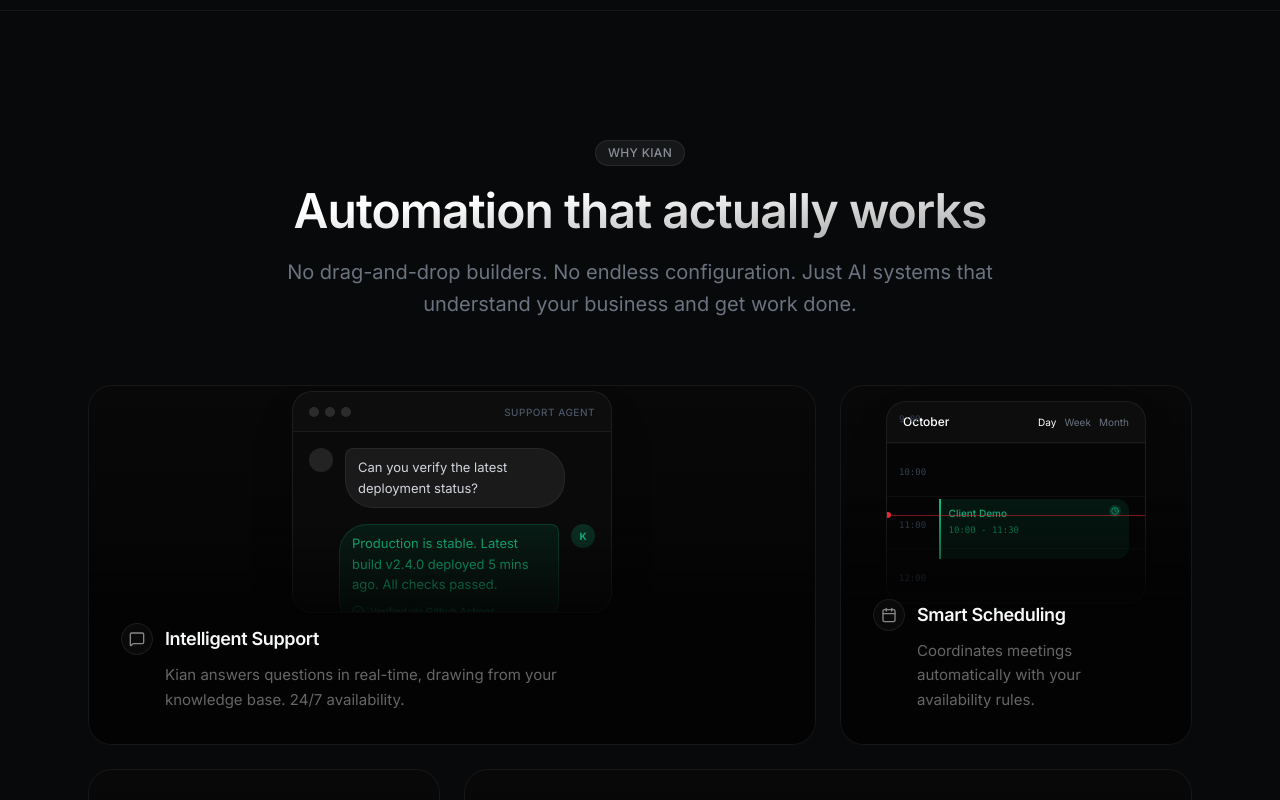
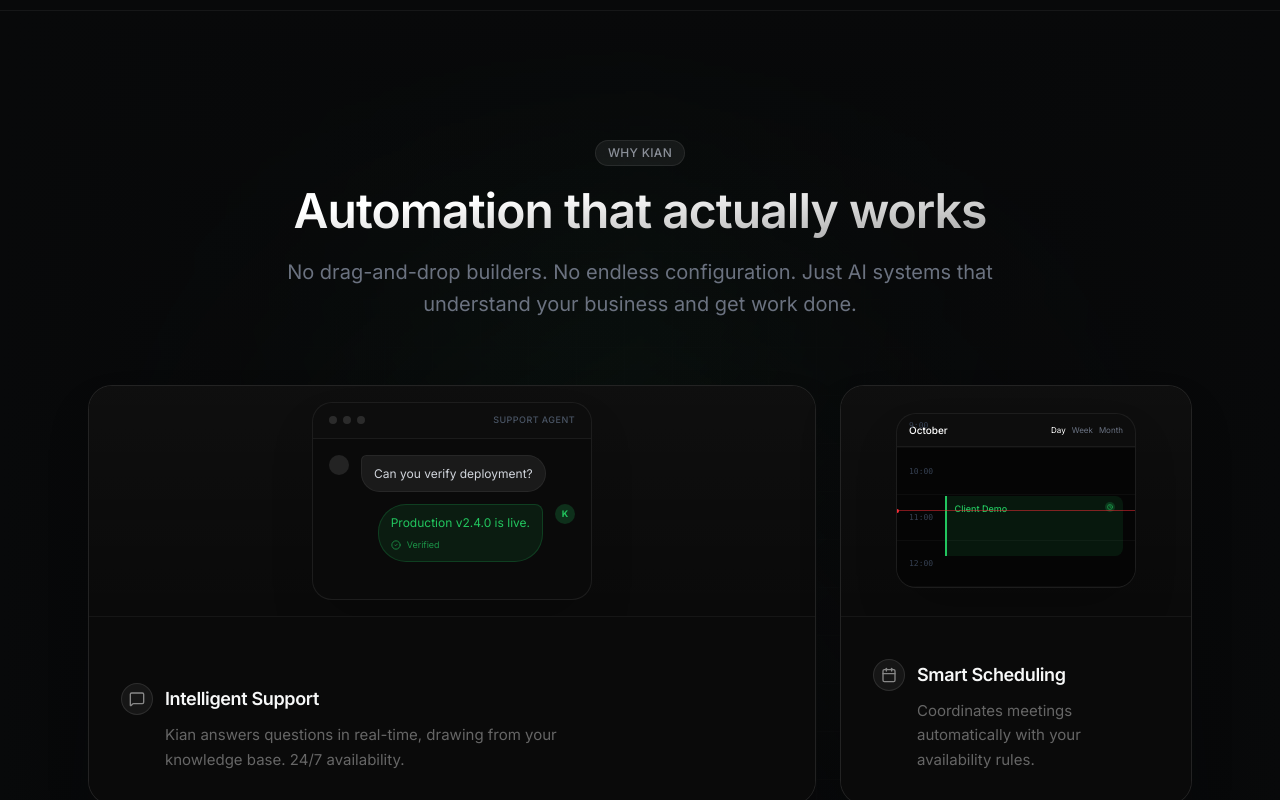
Before and after one commit to vallit-tv/Syntra, a Next.js app in the folder vallit-site/: page / in a window 1280 px wide. Shown: the part 1200-2000 px from the top of the page. Built offline with nearby package versions, Linux system fonts and the light colour scheme.

Commit message:
feat: introduce premium background and refine home page Bento card and UI component styling

```diff
--- a/vallit-site/src/app/globals.css
+++ b/vallit-site/src/app/globals.css
@@ -8,7 +8,7 @@
 :root {
   /* --- Color Palette: Linear-Inspired Dark Mode --- */
   --bg-body: #08090a;
-  --bg-elevated: #0c0d0e;
+  --bg-elevated: #0A0A0A;
   --bg-card: rgba(255, 255, 255, 0.02);
   --bg-card-hover: rgba(255, 255, 255, 0.04);
   --bg-nav: rgba(8, 9, 10, 0.85);
@@ -26,10 +26,10 @@
   --gray-900: #0c0d0e;
 
   /* Accent: Tech Green */
-  --accent: #10b981;
-  --accent-dim: rgba(16, 185, 129, 0.12);
-  --accent-glow: rgba(16, 185, 129, 0.35);
-  --accent-muted: rgba(16, 185, 129, 0.5);
+  --accent: #22c55e;
+  --accent-dim: rgba(34, 197, 94, 0.12);
+  --accent-glow: rgba(34, 197, 94, 0.35);
+  --accent-muted: rgba(34, 197, 94, 0.5);
 
   /* Semantic Colors - Linear-inspired */
   --text-primary: #f7f8f8;
@@ -289,7 +289,7 @@
   padding: var(--space-6);
   height: 100%;
   z-index: 2;
-  border: 1px solid rgba(255, 255, 255, 0.05);
+  border: 1px solid rgba(255, 255, 255, 0.1);
   transition:
     border-color 0.3s var(--ease-out-expo),
     transform 0.4s var(--ease-out-expo);
--- a/vallit-site/src/app/pricing/page.tsx
+++ b/vallit-site/src/app/pricing/page.tsx
@@ -132,7 +132,7 @@
                         title="Get in touch"
                         subtitle="Ready to discuss your automation needs? Fill out the form below and we'll get back to you within 24 hours."
                     />
-                    <div className="bg-[rgba(255,255,255,0.02)] rounded-2xl border border-[rgba(255,255,255,0.08)] p-8 md:p-10">
+                    <div className="bg-[#0A0A0A] rounded-2xl border border-white/10 p-8 md:p-10">
                         <ContactForm />
                     </div>
                 </div>
@@ -165,7 +165,7 @@
                     ].map((faq) => (
                         <div
                             key={faq.q}
-                            className="p-6 bg-[rgba(255,255,255,0.02)] rounded-xl border border-[rgba(255,255,255,0.06)]"
+                            className="p-6 bg-[#0A0A0A] rounded-xl border border-white/10"
                         >
                             <h3 className="text-white font-medium mb-2">{faq.q}</h3>
                             <p className="text-[var(--gray-300)] text-sm leading-relaxed">
--- a/vallit-site/src/components/home/benefits.tsx
+++ b/vallit-site/src/components/home/benefits.tsx
@@ -15,17 +15,20 @@
 } from "lucide-react";
 import React from "react";
 
+import { PremiumBackground } from "@/components/ui/premium-background";
+
 export function Benefits() {
     return (
         <section className="py-24 md:py-32 relative overflow-hidden">
-            <div className="container mx-auto px-6 max-w-6xl">
+            <PremiumBackground />
+            <div className="container mx-auto px-6 max-w-6xl relative z-10">
                 <SectionHeader
                     badge="Why Kian"
                     title="Automation that actually works"
                     subtitle="No drag-and-drop builders. No endless configuration. Just AI systems that understand your business and get work done."
                 />
 
-                <div className="grid grid-cols-1 md:grid-cols-3 gap-6 auto-rows-[360px]">
+                <div className="grid grid-cols-1 md:grid-cols-3 gap-6 auto-rows-[420px]">
                     {/* Card 1: Intelligent Support (Span 2) */}
                     <BentoCard
                         className="md:col-span-2"
@@ -97,26 +100,21 @@
 }) {
     return (
         <div
-            className={`group relative overflow-hidden rounded-3xl bg-[#030303] border border-white/[0.08] ${className}`}
+            className={`group relative overflow-hidden rounded-3xl bg-[#0A0A0A] border border-white/10 hover:border-white/20 transition-all duration-300 shadow-2xl ${className}`}
         >
-            {/* Background Noise & Gradient */}
-            <div className="absolute inset-0 z-0">
+            {/* Visual Area */}
+            <div className="absolute inset-x-0 top-0 h-[55%] flex items-center justify-center overflow-hidden bg-[#0A0A0A]">
+                {/* Inner lighting effect - simplified */}
                 <div className="absolute inset-0 bg-gradient-to-b from-white/[0.02] to-transparent pointer-events-none" />
-            </div>
-
-            {/* Visual Area */}
-            <div className="absolute inset-x-0 top-0 h-[65%] flex items-center justify-center overflow-hidden">
-                {/* Inner lighting effect */}
-                <div className="absolute inset-0 bg-[radial-gradient(ellipse_at_top,_var(--tw-gradient-stops))] from-white/[0.05] via-transparent to-transparent opacity-0 group-hover:opacity-100 transition-opacity duration-700" />
                 <div className="relative w-full h-full p-8 md:p-10 flex items-center justify-center">
                     {visual}
                 </div>
             </div>
 
             {/* Content */}
-            <div className="absolute inset-x-0 bottom-0 z-20 p-8 flex flex-col justify-end bg-gradient-to-t from-[#030303] via-[#030303] to-transparent pt-24">
+            <div className="absolute inset-x-0 bottom-0 z-20 p-8 flex flex-col justify-end bg-[#0A0A0A] border-t border-white/5 h-[45%]">
                 <div className="flex items-center gap-3 mb-2">
-                    <div className="w-8 h-8 rounded-lg bg-white/[0.03] border border-white/[0.08] flex items-center justify-center backdrop-blur-sm">
+                    <div className="w-8 h-8 rounded-lg bg-white/5 border border-white/10 flex items-center justify-center">
                         <Icon className="w-4 h-4 text-[#888] group-hover:text-white transition-colors" />
                     </div>
                     <h3 className="text-lg font-medium text-white tracking-tight">{title}</h3>
@@ -133,28 +131,28 @@
 
 function SupportUI() {
     return (
-        <div className="w-full max-w-[320px] bg-[#0A0A0A] rounded-xl border border-white/[0.08] shadow-2xl overflow-hidden relative font-sans">
+        <div className="w-full max-w-[280px] bg-[#0A0A0A] rounded-xl border border-white/[0.08] shadow-2xl overflow-hidden relative font-sans transform group-hover:scale-105 transition-transform duration-500">
             {/* Header */}
-            <div className="h-10 border-b border-white/[0.06] flex items-center px-4 bg-white/[0.01]">
+            <div className="h-9 border-b border-white/[0.06] flex items-center px-4 bg-white/[0.01]">
                 <div className="flex gap-1.5">
-                    <div className="w-2.5 h-2.5 rounded-full bg-[#2B2B2B]" />
-                    <div className="w-2.5 h-2.5 rounded-full bg-[#2B2B2B]" />
-                    <div className="w-2.5 h-2.5 rounded-full bg-[#2B2B2B]" />
+                    <div className="w-2 h-2 rounded-full bg-[#2B2B2B]" />
+                    <div className="w-2 h-2 rounded-full bg-[#2B2B2B]" />
+                    <div className="w-2 h-2 rounded-full bg-[#2B2B2B]" />
                 </div>
-                <div className="ml-auto text-[10px] uppercase tracking-wider text-gray-600 font-medium">Support Agent</div>
+                <div className="ml-auto text-[9px] uppercase tracking-wider text-gray-600 font-medium">Support Agent</div>
             </div>
 
             {/* Chat Area */}
-            <div className="p-4 space-y-4 text-[13px] h-[180px] relative">
+            <div className="p-4 space-y-3 text-[12px] h-[160px] relative">
                 {/* Message 1 */}
                 <motion.div
                     initial={{ opacity: 0, y: 10 }}
                     whileInView={{ opacity: 1, y: 0 }}
                     className="flex gap-3"
                 >
-                    <div className="w-6 h-6 rounded-full bg-white/10 flex-shrink-0" />
-                    <div className="bg-[#1A1A1A] border border-white/[0.06] px-3 py-2 rounded-2xl rounded-tl-sm text-gray-300 max-w-[220px]">
-                        Can you verify the latest deployment status?
+                    <div className="w-5 h-5 rounded-full bg-white/10 flex-shrink-0" />
+                    <div className="bg-[#1A1A1A] border border-white/[0.06] px-3 py-2 rounded-2xl rounded-tl-sm text-gray-300 max-w-[200px]">
+                        Can you verify deployment?
                     </div>
                 </motion.div>
 
@@ -165,12 +163,12 @@
                     transition={{ delay: 0.4 }}
                     className="flex gap-3 flex-row-reverse"
                 >
-                    <div className="w-6 h-6 rounded-full bg-[var(--accent)]/20 flex items-center justify-center flex-shrink-0 text-[10px] text-[var(--accent)] font-bold">K</div>
-                    <div className="bg-[var(--accent)]/10 border border-[var(--accent)]/20 px-3 py-2 rounded-2xl rounded-tr-sm text-[var(--accent)] max-w-[220px]">
-                        Production is stable. Latest build v2.4.0 deployed 5 mins ago. All checks passed.
-                        <div className="mt-2 flex items-center gap-1.5 opacity-70">
-                            <CheckCircle2 className="w-3 h-3" />
-                            <span className="text-[10px]">Verified via Github Actions</span>
+                    <div className="w-5 h-5 rounded-full bg-[var(--accent)]/20 flex items-center justify-center flex-shrink-0 text-[9px] text-[var(--accent)] font-bold">K</div>
+                    <div className="bg-[var(--accent)]/10 border border-[var(--accent)]/20 px-3 py-2 rounded-2xl rounded-tr-sm text-[var(--accent)] max-w-[200px]">
+                        Production v2.4.0 is live.
+                        <div className="mt-1.5 flex items-center gap-1.5 opacity-70">
+                            <CheckCircle2 className="w-2.5 h-2.5" />
+                            <span className="text-[9px]">Verified</span>
                         </div>
                     </div>
                 </motion.div>
@@ -181,11 +179,11 @@
 
 function CalendarUI() {
     return (
-        <div className="w-full max-w-[260px] bg-[#0A0A0A] rounded-xl border border-white/[0.08] shadow-2xl relative overflow-hidden font-sans">
+        <div className="w-full max-w-[240px] bg-[#0A0A0A] rounded-xl border border-white/[0.08] shadow-2xl relative overflow-hidden font-sans transform group-hover:scale-105 transition-transform duration-500">
             {/* Calendar Header */}
-            <div className="px-4 py-3 border-b border-white/[0.06] flex justify-between items-center bg-white/[0.01]">
-                <span className="text-xs font-medium text-white">October</span>
-                <div className="flex gap-2 text-[10px] text-gray-500">
+            <div className="px-3 py-2 border-b border-white/[0.06] flex justify-between items-center bg-white/[0.01]">
+                <span className="text-[10px] font-medium text-white">October</span>
+                <div className="flex gap-1.5 text-[8px] text-gray-500">
                     <span className="text-white">Day</span>
                     <span>Week</span>
                     <span>Month</span>
@@ -193,17 +191,17 @@
             </div>
 
             {/* Grid */}
-            <div className="relative h-[160px] bg-[#050505]">
+            <div className="relative h-[140px] bg-[#050505]">
                 {/* Time Lines */}
                 {[9, 10, 11, 12].map((t, i) => (
                     <div key={t} className="absolute w-full border-b border-white/[0.03] flex items-center px-3" style={{ top: `${i * 33}%` }}>
-                        <span className="text-[9px] text-gray-700 font-mono -mt-[20%]">{t}:00</span>
+                        <span className="text-[8px] text-gray-700 font-mono -mt-[20%]">{t}:00</span>
                     </div>
                 ))}
 
                 {/* Current Time Line */}
                 <div className="absolute top-[45%] w-full h-px bg-red-500/50 z-20 flex items-center">
-                    <div className="w-1.5 h-1.5 rounded-full bg-red-500 -ml-0.5" />
+                    <div className="w-1 h-1 rounded-full bg-red-500 -ml-0.5" />
                 </div>
 
                 {/* Event Block */}
@@ -211,15 +209,14 @@
                     initial={{ height: 0, opacity: 0 }}
                     whileInView={{ height: 60, opacity: 1 }}
                     transition={{ delay: 0.2, duration: 0.5 }}
-                    className="absolute top-[35%] left-[20%] right-4 bg-[var(--accent)]/10 border-l-2 border-[var(--accent)] rounded-r-md px-2 py-1.5 z-10"
+                    className="absolute top-[35%] left-[20%] right-3 bg-[var(--accent)]/10 border-l-2 border-[var(--accent)] rounded-r-sm px-2 py-1.5 z-10"
                 >
                     <div className="flex justify-between items-start">
-                        <span className="text-[10px] font-medium text-[var(--accent)]">Client Demo</span>
-                        <div className="w-3 h-3 rounded-full bg-[var(--accent)]/20 flex items-center justify-center">
-                            <Clock className="w-2 h-2 text-[var(--accent)]" />
+                        <span className="text-[9px] font-medium text-[var(--accent)]">Client Demo</span>
+                        <div className="w-2.5 h-2.5 rounded-full bg-[var(--accent)]/20 flex items-center justify-center">
+                            <Clock className="w-1.5 h-1.5 text-[var(--accent)]" />
                         </div>
                     </div>
-                    <div className="text-[9px] text-[var(--accent)]/70 mt-0.5 font-mono">10:00 - 11:30</div>
                 </motion.div>
             </div>
         </div>
--- a/vallit-site/src/components/home/cta-section.tsx
+++ b/vallit-site/src/components/home/cta-section.tsx
@@ -23,7 +23,7 @@
 
             <div className="container mx-auto px-6 max-w-5xl relative z-10">
                 <div
-                    className="group relative bg-[#050505] rounded-3xl border border-white/5 p-12 md:p-24 text-center overflow-hidden"
+                    className="group relative bg-[#0A0A0A] rounded-3xl border border-white/10 p-12 md:p-24 text-center overflow-hidden"
                     onMouseMove={handleMouseMove}
                 >
                     {/* Spotlight Effect */}
@@ -33,7 +33,7 @@
                             background: useMotionTemplate`
                         radial-gradient(
                         650px circle at ${mouseX}px ${mouseY}px,
-                        rgba(0, 212, 170, 0.1),
+                        rgba(34, 197, 94, 0.1),
                         transparent 80%
                         )
                     `,
--- a/vallit-site/src/components/home/sticky-stepper.tsx
+++ b/vallit-site/src/components/home/sticky-stepper.tsx
@@ -146,10 +146,10 @@
 
                             {/* Visual Container */}
                             <div className="relative group">
-                                <div className={`relative h-[400px] w-full bg-neutral-900/50 rounded-2xl border transition-all duration-500 overflow-hidden
+                                <div className={`relative h-[400px] w-full bg-[#0A0A0A] rounded-2xl border transition-all duration-500 overflow-hidden
                   ${activeStep === index
-                                        ? "border-[var(--accent)]/20 shadow-[0_0_50px_-20px_rgba(0,212,170,0.1)]"
-                                        : "border-white/5 opacity-50 grayscale"
+                                        ? "border-[var(--accent)]/50 shadow-[0_0_50px_-20px_rgba(34,197,94,0.1)]"
+                                        : "border-white/10 opacity-50 grayscale"
                                     }`}>
                                     <step.VisualComponent isActive={activeStep === index} />
                                 </div>
--- /dev/null
+++ b/vallit-site/src/components/ui/premium-background.tsx
@@ -0,0 +1,30 @@
+"use client";
+
+import React from "react";
+
+export function PremiumBackground() {
+    return (
+        <div className="absolute inset-0 pointer-events-none overflow-hidden select-none">
+            {/* 1. Base Grid (Subtle Lines) */}
+            <div
+                className="absolute inset-0 z-0 opacity-[0.03]"
+                style={{
+                    backgroundImage: `
+            linear-gradient(to right, #808080 1px, transparent 1px),
+            linear-gradient(to bottom, #808080 1px, transparent 1px)
+          `,
+                    backgroundSize: '48px 48px',
+                    maskImage: 'radial-gradient(ellipse at center, black 40%, transparent 80%)'
+                }}
+            />
+
+            {/* 2. Atmospheric Glows (The premium feel) */}
+            <div className="absolute top-0 left-1/4 w-[500px] h-[500px] bg-[var(--accent)] rounded-full mix-blend-screen opacity-[0.03] blur-[120px] animate-pulse" style={{ animationDuration: '8s' }} />
+            <div className="absolute bottom-0 right-1/4 w-[600px] h-[600px] bg-blue-500 rounded-full mix-blend-screen opacity-[0.02] blur-[150px]" />
+
+            {/* 3. Vignette (Focus on content) */}
+            <div className="absolute inset-0 bg-gradient-to-b from-[#08090a] via-transparent to-[#08090a] z-0" />
+            <div className="absolute inset-0 bg-gradient-to-r from-[#08090a] via-transparent to-[#08090a] z-0" />
+        </div>
+    );
+}
```
